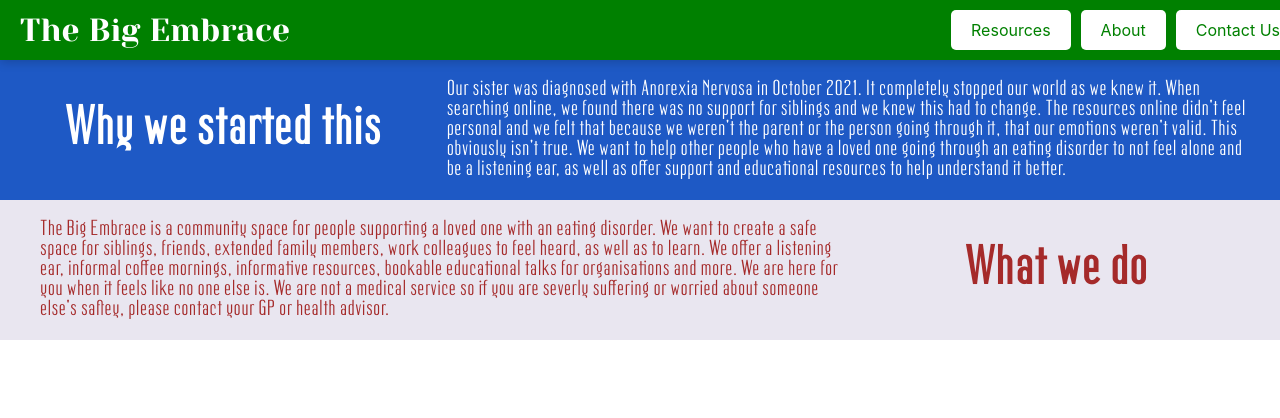
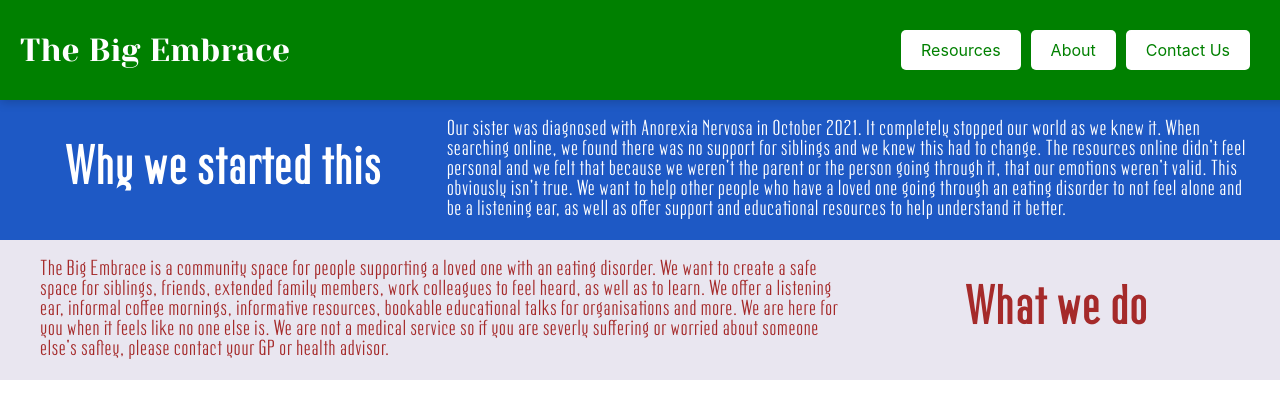
Before and after one commit to pricet2023/BigEmbrace, a React (Create React App) app: page /about in a window 1280 px wide. Shown: the top 418 px of the page. Built offline with nearby package versions, Linux system fonts and the light colour scheme; a web font is replaced by a local one.

Commit message:
Adjusted padding and height of banner

```diff
--- a/src/About.css
+++ b/src/About.css
@@ -5,7 +5,7 @@
 
 
 .About {
-    padding-top: 60px; /* Adjust this value to match your banner's height */
+    padding-top: 100px; /* Adjust this value to match your banner's height */
 }
 
 /* WHY WE STARTED THIS */
--- a/src/Banner.css
+++ b/src/Banner.css
@@ -11,7 +11,7 @@
     top: 0;
     left: 0;
     width: 100%;
-    height: 60px;
+    height: 100px;
     display: flex;
     align-items: center;
     justify-content: space-between;
@@ -23,12 +23,13 @@
   .banner-text {
     font-family: 'Yeseva One'; /* Replace with 'Long Island' if using that directly */
     font-size: 2em;
-    margin: 0;
+    margin-right: 200px;
   }
 
   .banner-buttons {
     display: flex;
     gap: 10px;
+    padding-right: 50px;
   }
 
   .banner-button {
--- a/src/Contact.css
+++ b/src/Contact.css
@@ -1,5 +1,5 @@
 .Contact {
-    padding-top: 60px; /* Adjust this value to match your banner's height */
+    padding-top: 100px; /* Adjust this value to match your banner's height */
     text-align: center;
     align-items: center;
     background-color: green;
--- a/src/Home.css
+++ b/src/Home.css
@@ -1,3 +1,3 @@
 .Home {
-    padding-top: 60px; /* Adjust this value to match your banner's height */
+    padding-top: 100px; /* Adjust this value to match your banner's height */
 }
--- a/src/Resources.css
+++ b/src/Resources.css
@@ -4,7 +4,7 @@
 }
 
 .Resources {
-    padding-top: 70px;
+    padding-top: 100px;
     /* Adjust this value to match your banner's height */
     height: 150px;
     font-family: 'Catchy Mager';
```
